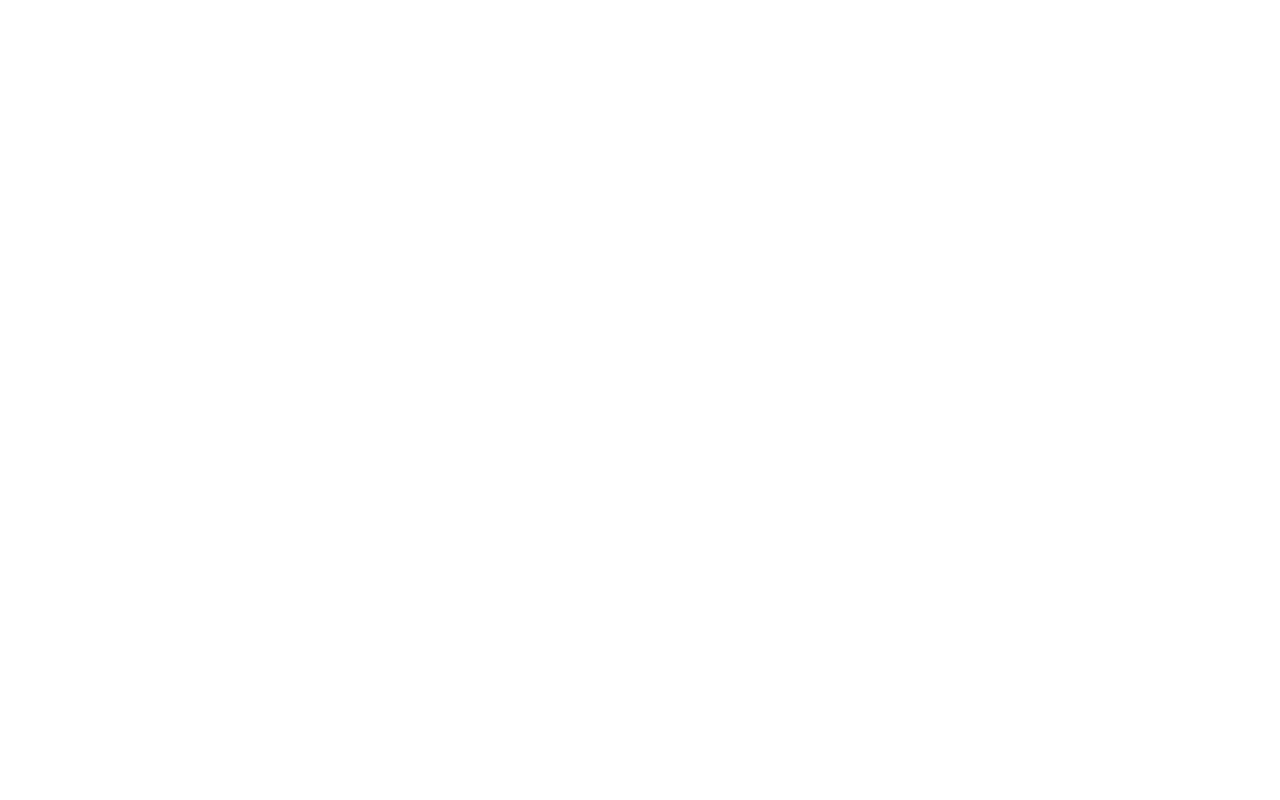
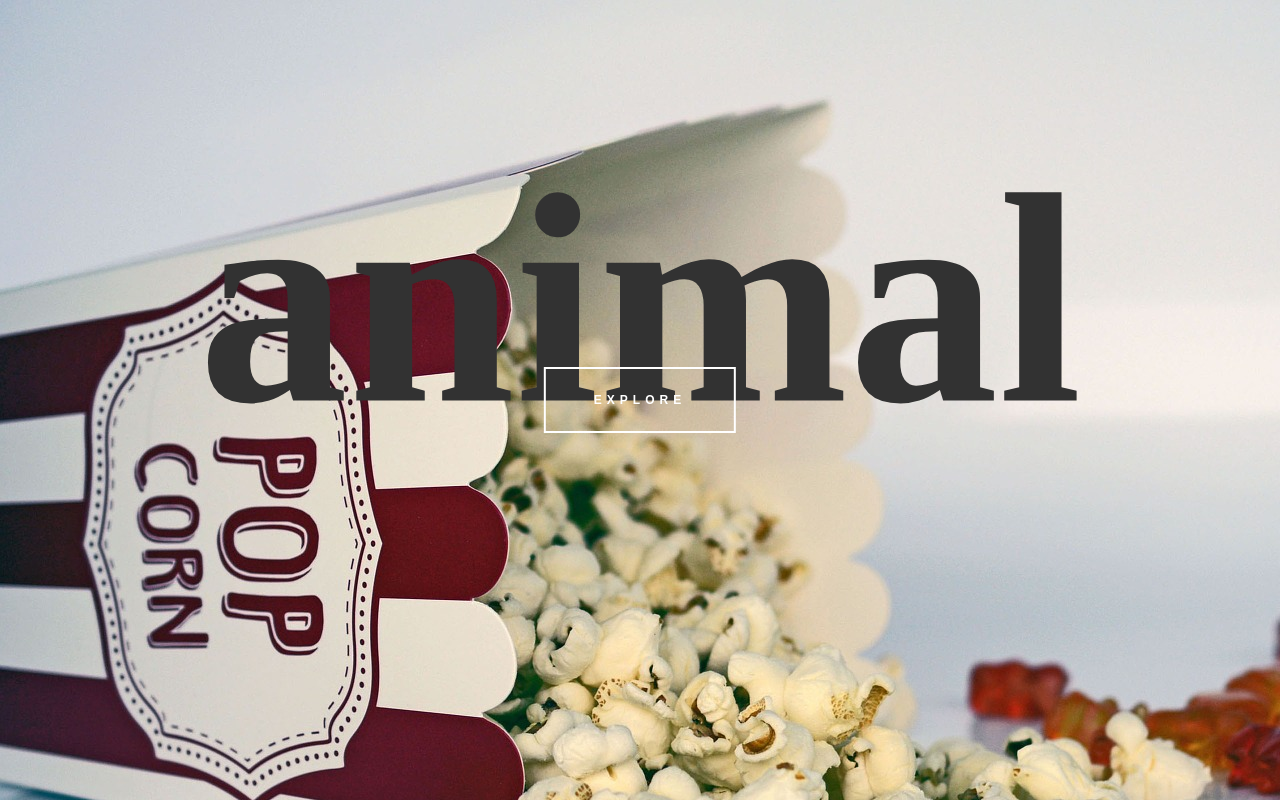
Before and after one commit to Babacaracs/tweenmax, a plain HTML site: page index.html in a window 1280 px wide. Drawn offline with nearby package versions, Linux system fonts and the light colour scheme.

Commit message:
tweenmax

```diff
--- a/index.html
+++ b/index.html
@@ -1,12 +1,45 @@
 <!DOCTYPE html>
 <html lang="fr">
+
 <head>
     <meta charset="UTF-8">
     <meta name="viewport" content="width=device-width, initial-scale=1.0">
     <meta http-equiv="X-UA-Compatible" content="ie=edge">
+    <link rel="stylesheet" href="style.css">
+    <script src="https://cdnjs.cloudflare.com/ajax/libs/gsap/2.0.2/TweenMax.min.js"></script>
+    <script src="https://code.jquery.com/jquery-3.3.1.js"></script>
     <title>Document</title>
 </head>
+
 <body>
+    <div class="container">
+        <div class="overlay">
+            <p class="screen">animal</p>
+            <div class="intro">
+                <button class="mybtn" onclick="fadeout()">Explore</button>
+            </div>
+        </div>
+    </div>
+    <div class="overlay-2"></div>
+    <div class="content">
+        <h1>Titre </h1>
+        <p class="data">Lorem, ipsum dolor sit amet consectetur adipisicing elit. Maiores eligendi, enim et nihil
+            quaerat ex delectus soluta sunt quod. Unde cupiditate ex ad? Deleniti laborum nulla nobis quidem obcaecati
+            facilis.orem, ipsum dolor sit amet consectetur adipisicing elit. Maiores eligendi, enim et nihil
+            quaerat ex delectus soluta sunt quod. Unde cupiditate ex ad? Deleniti laborum nulla nobis quidem obcaecati
+            facilis.orem, ipsum dolor sit amet consectetur adipisicing elit. Maiores eligendi, enim et nihil
+            quaerat ex delectus soluta sunt quod. Unde cupiditate ex ad? Deleniti laborum nulla nobis quidem obcaecati
+            facilis.</p>
+            <div class="button">MORE</div>
+    </div>
+<script>
 
+    function fadeout()
+    {
+        TweenMax
+    }
+
+ </script>
 </body>
+
 </html>
--- /dev/null
+++ b/style.css
@@ -0,0 +1,138 @@
+html,body
+{
+    margin: 0;padding: 0;widows: 100%;height: 100%;
+}
+body
+{
+font-family: Poppins;
+cursor: crosshair;
+background: url(bg2.jpg);
+background-size: cover;
+}
+.content
+{
+    width: 45%;
+    margin: 0 auto;
+    z-index: -1;
+    position: absolute;
+    top:60%;
+    right: 5%;
+    transform: translate(0,-50%);
+}
+.content h1
+{
+    font-family: Poppins;
+    font-size: 54px;
+    color: rgb(33, 33, 34);
+    font-weight: 700;
+    text-transform: uppercase;
+    margin-bottom: 10px;
+}
+.content p
+{
+    font-family: Poppins;
+    font-weight: 400;
+    text-align: left;
+    margin-top:0;
+}
+.button
+{
+margin-top: 40px;
+width: 20%;
+flex: 1 1 auto;
+padding: 17px;
+border: 2px solid #e2d3d3;
+text-align: center;
+text-transform: uppercase;
+letter-spacing: 2px;
+color: rgb(7, 0, 0);
+}
+.overlay
+{
+z-index: 1;
+position: absolute;
+width: 100%;
+height: 100vh;
+background:url(bg1.jpg);
+}
+
+.overlay p
+{
+    font-size: 300px;
+    font-weight: 800;
+    top: 0%;
+left: 50%;
+transform: translate(-50%,-50%);
+}
+.mybtn
+{
+position: absolute;
+top: 50%;
+left: 50%;
+transform: translate(-50%,-50%);
+}
+
+
+button
+{
+    display: block;
+     padding: 24px 48px;
+     font-weight: 700;
+     font-size: 12px;
+     letter-spacing: 5px;
+     color: white;
+     border: 2px solid white;
+     text-transform: uppercase;
+     outline: none;
+     overflow: hidden;
+     background: none;
+     z-index: 1;
+     cursor: crosshair;
+     transition: 0.8 ease-out;
+}
+
+
+.mybtn:hover
+{
+    color: #101010;
+}
+
+
+
+.mybtn:hover:before
+{
+    top:0;
+}
+
+
+/* .mybtn:before
+{
+    content: "";
+    position: absolute;
+    background: #fff;
+    bottom: 0;
+    left: 0;
+    right: 0;
+    top: 100%;
+    z-index: -1;
+    transition: top 0.8s ease-out;
+} */
+
+
+.overlay-2
+{
+z-index: 0;
+position: absolute;
+width: 100%;
+height: 100vh;
+background: #efbd8d;
+}
+
+.screen
+{
+color: #323232;
+font-family: Poppins;
+position: absolute;
+top: 12%;
+left: 50%;
+}
```
Also changed, not shown: bg1.jpg (added), bg2.jpg (added).
